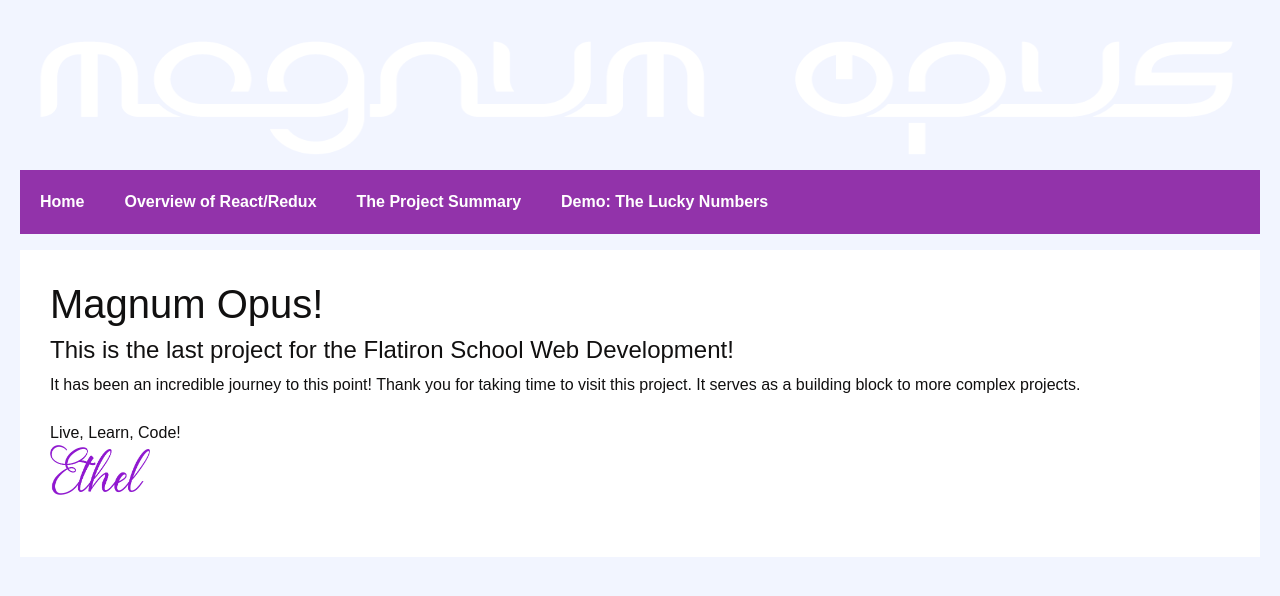
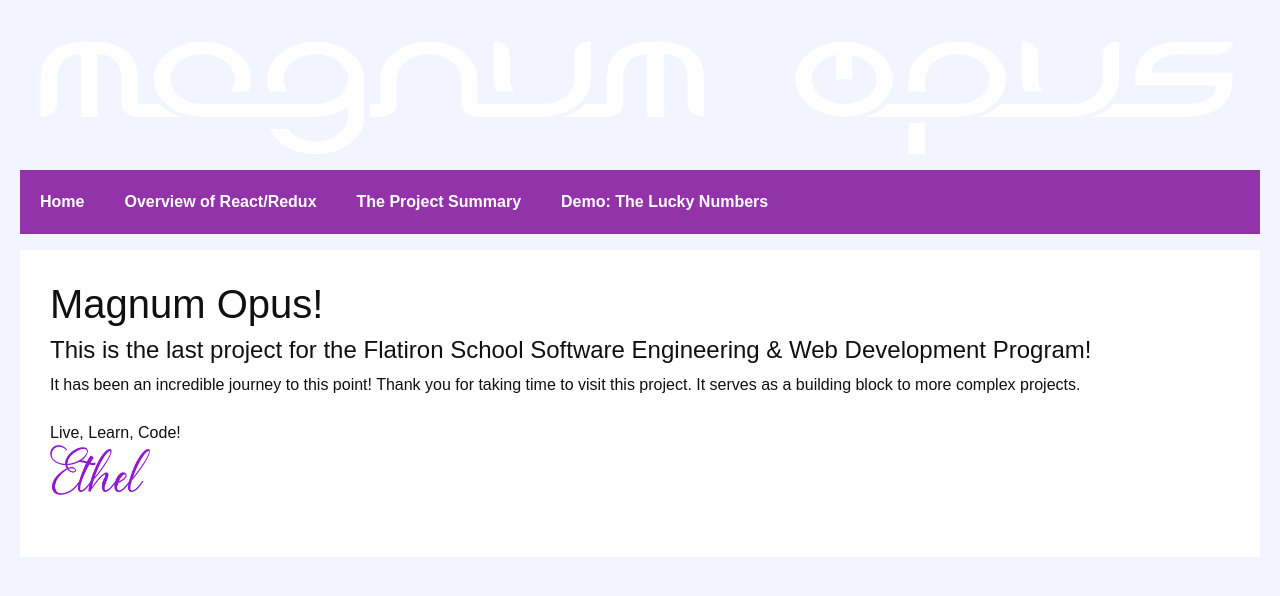
Before and after one commit to edb-c/magnum-opus-react, a React (Create React App) app: page /ProjectSummary in a window 1280 px wide. Shown: the top 596 px of the page. Built offline with nearby package versions, Linux system fonts and the light colour scheme.

Commit message:
change text

```diff
--- a/src/components/Home.js
+++ b/src/components/Home.js
@@ -18,8 +18,8 @@ class Home extends Component {
 						<Col>
 							<p>
 								<h4>
-									This is the last project for the Flatiron School Web
-									Development!
+									This is the last project for the Flatiron School Software
+									Engineering & Web Development Program!
 								</h4>
 								It has been an incredible journey to this point! Thank you for
 								taking time to visit this project. It serves as a building block
--- a/src/components/Overview.js
+++ b/src/components/Overview.js
@@ -8,15 +8,12 @@ class Overview extends Component {
 				<Jumbotron className='jumbtron' fluid>
 					<h1>Overview of React/Redux</h1>
 					<p>
-						React is an open-source Javasciprt library created by Facebook for
-						building complex, interactive UIs in web and mobile applications. It
+						React is an open-source Javasciprt library created by Facebook in 2011 for
+						building complex, interactive user interfacess in web and mobile applications. It
 						is often referred to at the "V" in the MVC architecture.
 					</p>
 					<p>
-						A component is a piece of the user interface, that are independent,
-						isolated and can be reusable. Every React application has the root
-						component, containing other child components. In essence, this is a
-						tree of components.
+						React uses component-based architecture. A component is a piece of the user interface, that are independent, isolated and can be reusable. Every React application has the root component, containing other child components. In essence, this is a tree of components.
 					</p>
 					<p>
 						A component is typically implemented as a Javascript class that has
```
